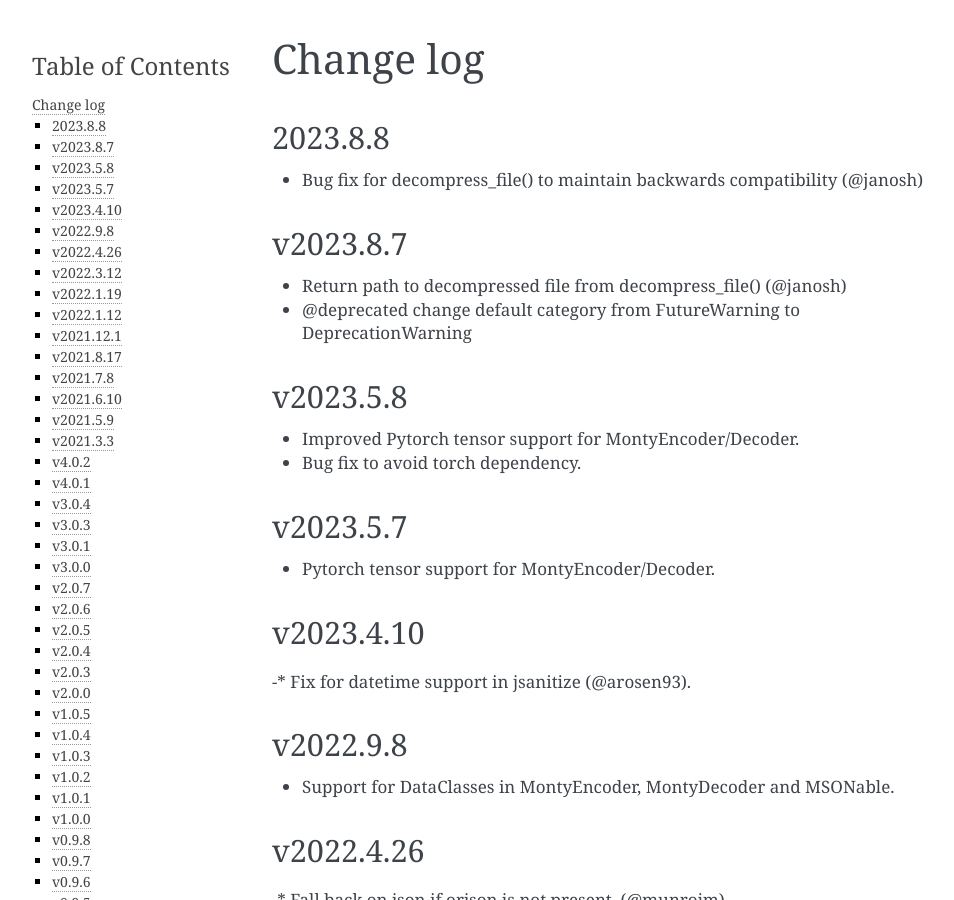
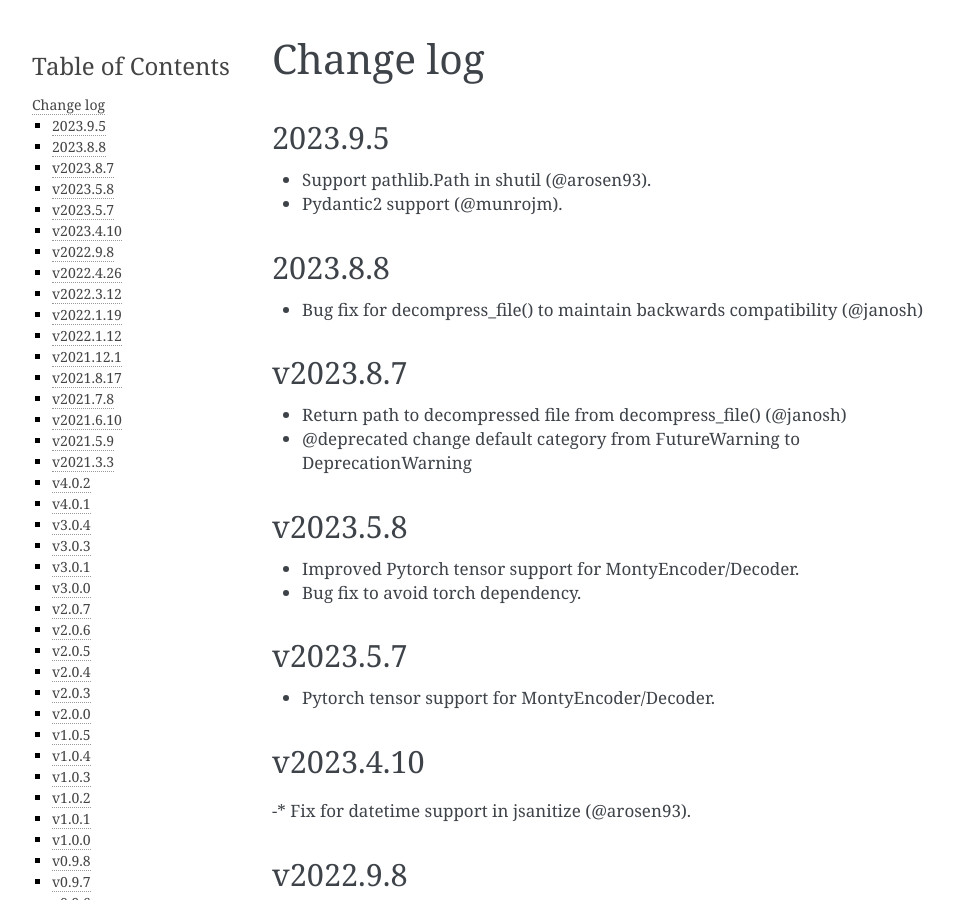
Before and after one commit to materialsvirtuallab/monty, a Sphinx documentation site: the page built from docs/changelog.md, in a window 1280 px wide and 900 px high. Shown: the whole window, without its empty margins (148-1102 px from the left). Built offline with Sphinx 7.4.7, drawn with Linux system fonts in a browser that asks for light colours.

Commit message:
Updated changelog.

```diff
--- a/docs/changelog.md
+++ b/docs/changelog.md
@@ -1,4 +1,8 @@
 # Change log
+
+## 2023.9.5
+- Support pathlib.Path in shutil (@arosen93).
+- Pydantic2 support (@munrojm).
 
 ## 2023.8.8
 * Bug fix for decompress_file() to maintain backwards compatibility (@janosh)
```
